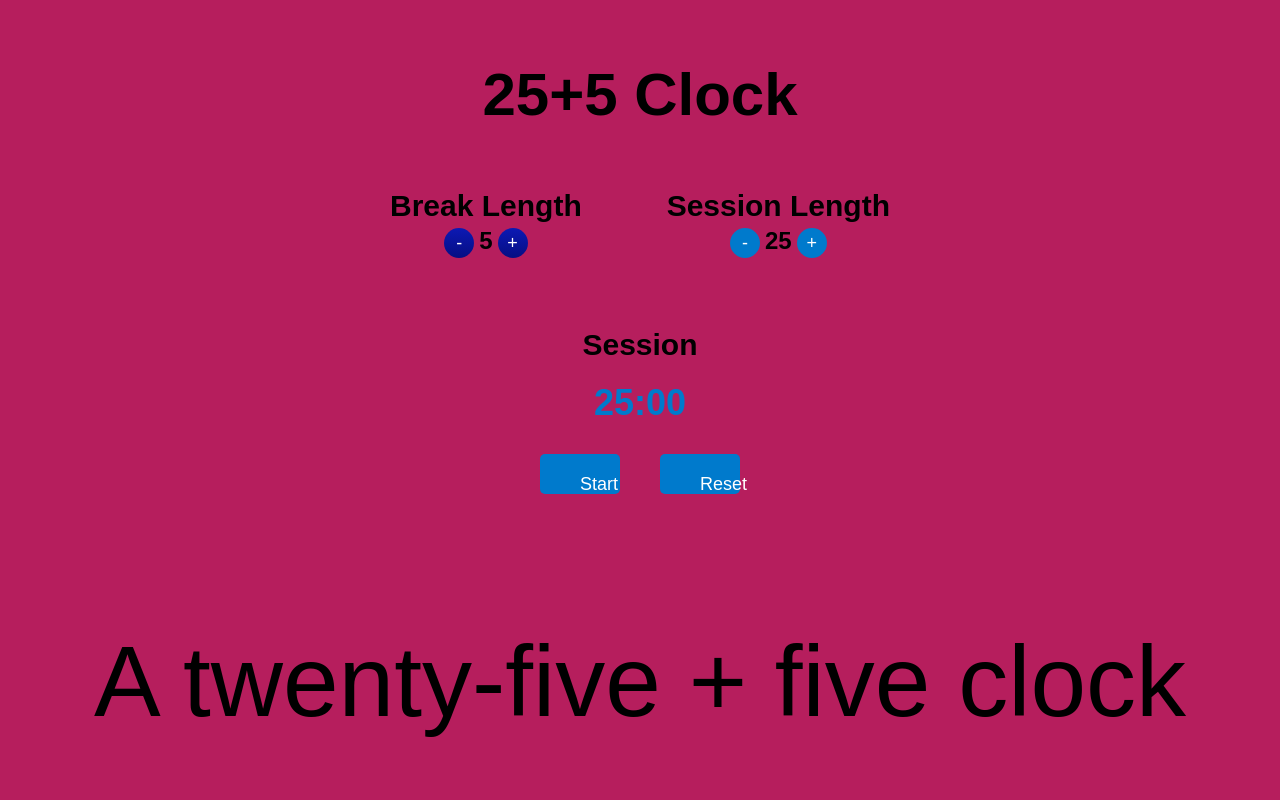
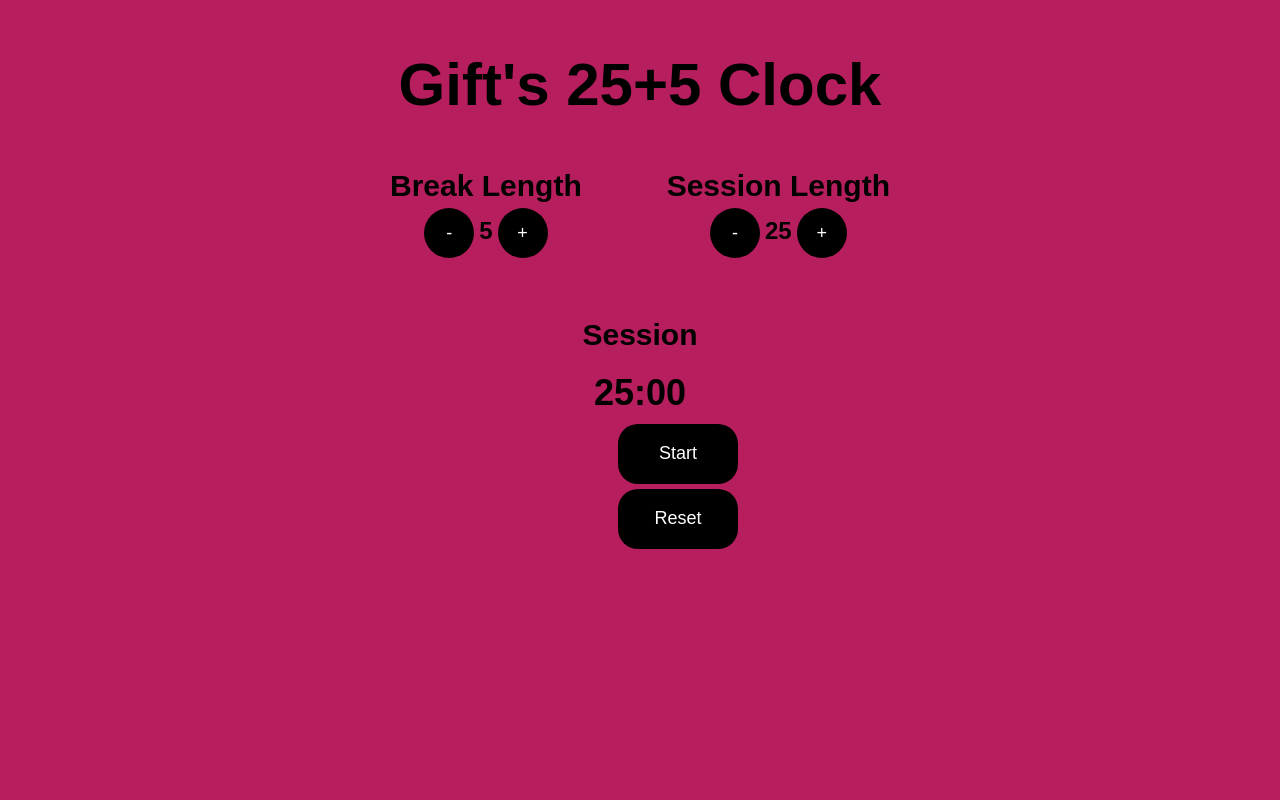
Before and after one commit to Gigireact/25-5-clock, a React (Create React App) app: page / in a window 1280 px wide. Shown: the top 800 px of the page. Built offline with nearby package versions, Linux system fonts and the light colour scheme.

Commit message:
fiveclock update

```diff
--- a/src/App.js
+++ b/src/App.js
@@ -2,13 +2,12 @@
 import React from 'react';
 import './App.scss';
 import FiveClock from './FiveClock';
-import Sound from './Sound';
+
 
 const App = () => {
   return (
     <div className="App">
       <FiveClock />
-      <Sound />
     </div>
   );
 }
--- a/src/App.scss
+++ b/src/App.scss
@@ -13,16 +13,8 @@ h1 {
   font-size: 60px;
   color: black;
   margin-top: 20px;
-  margin: 60px;
+  margin: 50px;
 }
-
-// /* Clock.css */
-// .clock {
-//   display: flex;
-//   flex-direction: column;
-//   align-items: center;
-//   margin-top: 20px;
-// }
 
 .length-control {
   display: flex;
@@ -41,7 +33,7 @@ h2 {
 }
 
 button {
-  background-color: #007acc;
+  background-color: black;
   color: #fff;
   border: none;
   border-radius: 50%;
@@ -59,7 +51,6 @@ span {
 
 .timer {
   text-align: center;
-  margin-top: 20px;
   padding: 10px;
 }
 
@@ -73,61 +64,61 @@ span {
 #time-left {
   font-size: 36px;
   font-weight: bold;
-  color: #007acc;
+  color: black;
   margin-bottom: 10px;
 }
 
 #start_stop, #reset {
-  background-color: #007acc;
+  display: flex;
+  align-items: center;
+  justify-content: center;
+  background-color: black;
   color: #fff;
   border: none;
-  border-radius: 5px;
-  padding: 20px 40px;
-  // align-items: center;
-  // text-align: center;
-  // justify-content: center;
+  border-radius: 20px;
+  padding: 30px 60px;
   font-size: 18px;
-  margin: 20px;
+  margin-left: 600px;
   cursor: pointer;
 }
 
-#start_stop:hover, #reset:hover {
-  background-color: #00528b;
-}
 
 #break-label {
   font-size: 30px;
-  margin: auto;
+  margin: 0;
 }
 
 #session-label {
   font-size: 30px;
-  margin: auto;
+  margin: 0;
 }
 
 #break-decrement {
-  background: rgb(6,14,131);
-  background: linear-gradient(0deg, rgba(6,14,131,1) 0%, rgba(12,25,180,1) 100%);
+  background: black;
+  width: 50px;
+  height: 50px;
   border: none;
-}
-#break-decrement :hover {
-  background: rgb(0,3,255);
-  background: linear-gradient(0deg, rgba(0,3,255,1) 0%, rgba(2,126,251,1) 100%);
 }
 
 #break-increment {
-  background: rgb(6,14,131);
-  background: linear-gradient(0deg, rgba(6,14,131,1) 0%, rgba(12,25,180,1) 100%);
+  background: black;
+  width: 50px;
+  height: 50px;
   border: none;
 }
-#break-increment :hover {
-  background: rgb(0,3,255);
-  background: linear-gradient(0deg, rgba(0,3,255,1) 0%, rgba(2,126,251,1) 100%);
-}
-/* Add more styling as needed */
 
 p {
   color: black;
   font-weight: small;
-  font-size: 100px;
+  font-size: 15px;
 }
+
+#session-decrement {
+  width: 50px;
+  height: 50px;
+}
+
+#session-increment {
+  width: 50px;
+  height: 50px;
+}
--- a/src/FiveClock.jsx
+++ b/src/FiveClock.jsx
@@ -1,4 +1,5 @@
 import React, { useState, useEffect } from 'react';
+import ping from "./ping.mp3";
 
 const FiveClock = () => {
   const [breakLength, setBreakLength] = useState(5);
@@ -83,7 +84,7 @@ const FiveClock = () => {
 
   return (
     <div className="fiveclock">
-      <h1>25+5 Clock</h1>
+      <h1>Gift's 25+5 Clock</h1>
       <div className="length-control">
         <div>
           <h2 id="break-label">Break Length</h2>
@@ -101,15 +102,11 @@ const FiveClock = () => {
       <div className="timer">
         <h2 id="timer-label">{timerLabel}</h2>
         <div id="time-left">{formatTime(timeLeft)}</div>
-        <audio id="beep" ref={audioRef} src="ping.mp3" />
+        <audio id="beep" ref={audioRef} src={ping} />
         <button id="start_stop" onClick={toggleTimer}>
           {isActive ? 'Pause' : 'Start'}
         </button>
         <button id="reset" onClick={resetTimer}>Reset</button>
-      </div>
-      <div>
-        <p>A twenty-five + five clock</p>
-        <p> Made with ❤ from Gift</p>
       </div>
     </div>
   );
--- a/src/Sound.jsx
+++ /dev/null
@@ -1,10 +0,0 @@
-// Sound.js
-import React from 'react';
-
-const Sound = () => {
-  return (
-    <audio id="beep" preload="auto" src="ping.mp3"></audio>
-  );
-}
-
-export default Sound;
```
